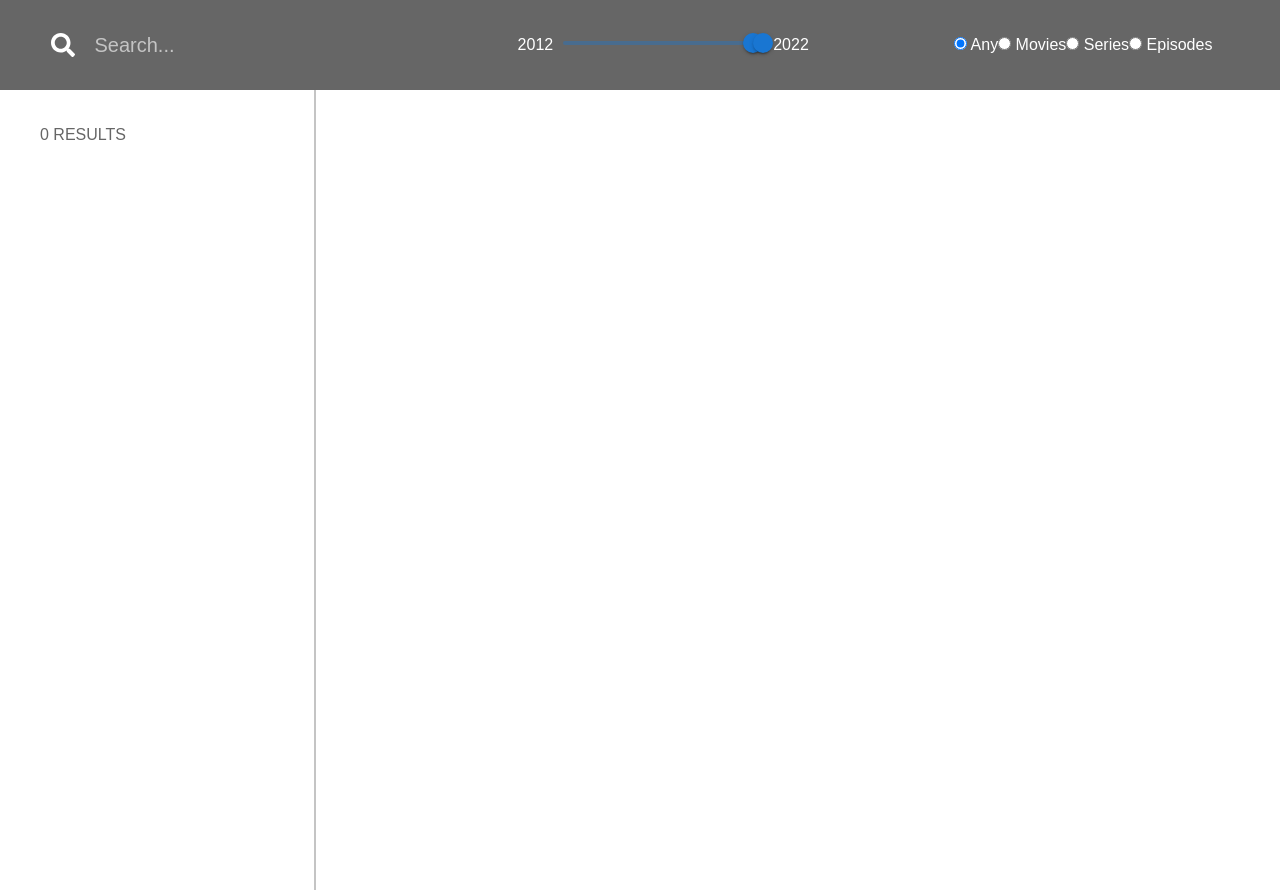
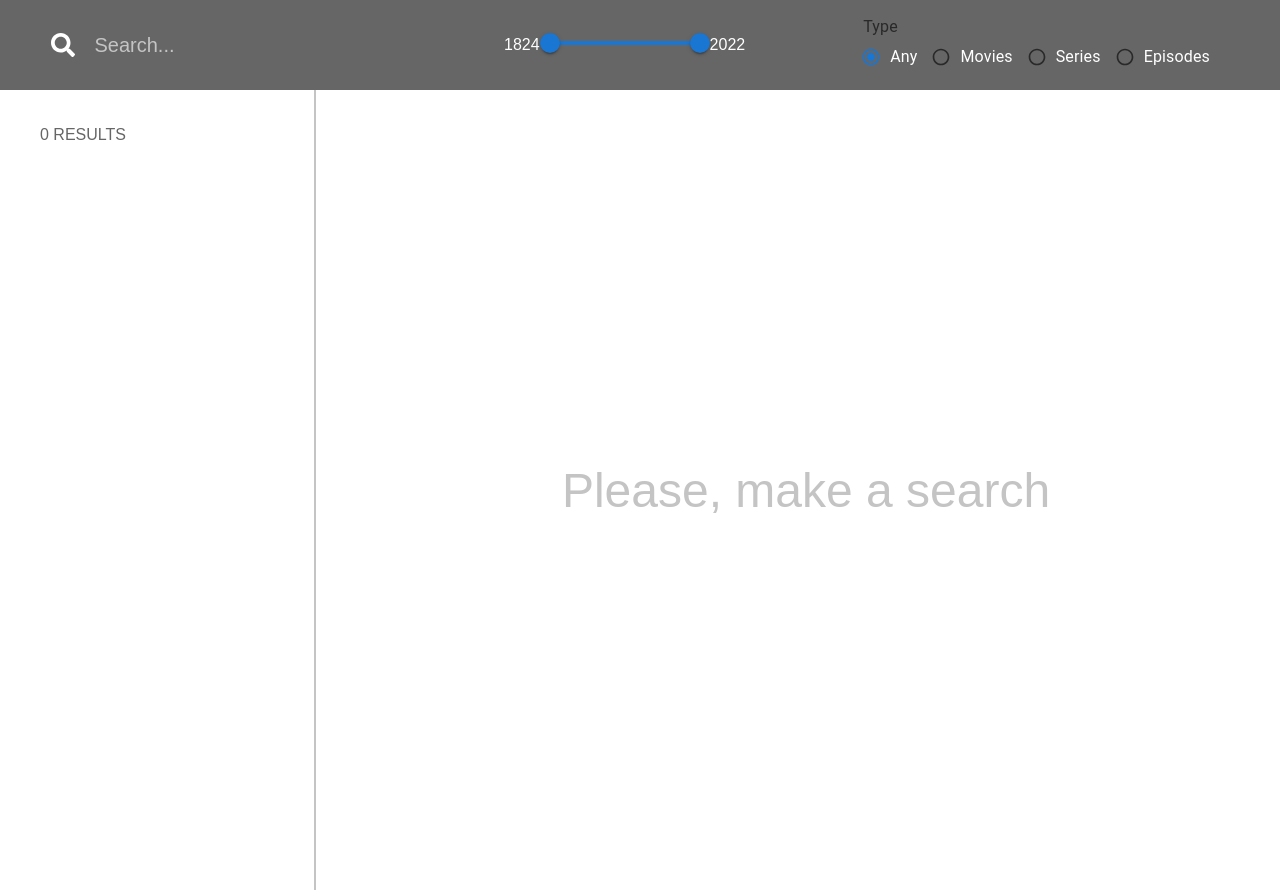
Before and after one commit to olimstv/omdb-movie-search, a React (Create React App) app: page / in a window 1280 px wide. Built offline with nearby package versions, Linux system fonts and the light colour scheme.

Commit message:
change radio buttons to material-ui components

```diff
--- a/src/App.css
+++ b/src/App.css
@@ -73,7 +73,7 @@ body {
   margin: auto 10px;
 }
 
-#showcase {
+#showcase{
   display: grid;
   grid-template-columns: 1fr 3fr;
   grid-template-areas:
@@ -123,6 +123,17 @@ body {
 .movie > div > p {
   color: var(--light-gray);
 }
-.movie-details {
+#movie-details {
   grid-area: details;
 }
+/* Movie details section*/
+#movie-details .message {
+  height: 100%;
+  display: flex;
+  justify-content: center;
+  align-items: center;
+  font-size: 3rem;
+  color: var(--light-gray);
+  text-align: center;
+  padding: 0 2rem;
+}
--- a/src/App.js
+++ b/src/App.js
@@ -8,7 +8,7 @@ import Showcase from './components/Showcase';
 const CURRENT_YEAR = new Date().getFullYear();
 const MIN_YEAR = 1824;
 const MAX_YEAR = CURRENT_YEAR;
-const DEFAULT_YEAR_RANGE_LENGTH = 10;
+// const DEFAULT_YEAR_RANGE_LENGTH = 10;
 const MIN_SEARCH_TERM_LENGTH = 3;
 const MOVIE_TYPE_TO_FILTER_VALUE = [
   { title: 'Any', filter: '' },
@@ -23,12 +23,12 @@ function App() {
   const movieType = MOVIE_TYPE_TO_FILTER_VALUE[movieTypeIndex];
   const [searchTerm, setSearchTerm] = useState('');
   const [yearSliderValue, setYearSliderValue] = useState([
-    CURRENT_YEAR - DEFAULT_YEAR_RANGE_LENGTH,
+    MIN_YEAR,
     CURRENT_YEAR
   ]);
   const [isPending, setIsPending] = useState(false);
-  const [message, setMessage] = useState();
-  const [selectedMovie, setSelectedMovie] = useState();
+  const [message, setMessage] = useState('Please, make a search');
+  const [selectedMovie, setSelectedMovie] = useState(undefined);
   // ---
   const [movieQueryMeta, setMovieQueryMeta] = useState();
   const [movieQueryResult, setMovieQueryResult] = useState([]);
@@ -42,7 +42,7 @@ function App() {
     fromYear = yearSliderValue[1];
     toYear = yearSliderValue[0];
   }
-  console.log(`From ${fromYear} to ${toYear}.`);
+  // console.log(`From ${fromYear} to ${toYear}.`);
 
 
 
@@ -71,10 +71,10 @@ function App() {
       setMessage(
         `I'm too lazy to start searching only for ${usableSearchTerm.length} letters (word should be at least ${MIN_SEARCH_TERM_LENGTH} letters long)`
       );
-      setMovieQueryResult({});
+      // setMovieQueryResult({});
       return;
     }
-    setMessage();
+    // setMessage();
 
     const newQueryMeta = queryMovies(
       fromYear,
@@ -88,6 +88,7 @@ function App() {
         if (data[0].Response) {
           setMessage(data[0].Error);
         } else {
+          setMessage('Please, select the movie to see the details')
           setMovieQueryResult(data);
         }
       })
@@ -104,16 +105,25 @@ function App() {
   };
 
   const handleMovieItemClick= async (movieId)=>{
-    const data = await selectedMovieDataFetch(movieId)
-    // console.log(data)
-    setSelectedMovie(data)
-    // console.log(`selectedMovie`, selectedMovie)
+    // console.log(`movieId: ${movieId}`)
+
+    if(selectedMovie === undefined || selectedMovie.imdbID !==movieId) {
+      // console.log('selectedMovie.imdbId: ',selectedMovie.imdbID)
+      // console.log('movieId: ',movieId)
+      let data;
+      data = await selectedMovieDataFetch(movieId);
+      // console.log(data)
+      setSelectedMovie(data)
+    } else {
+      return;
+    }
+return;
   }
 
   const enterKeyCheck = key => {
     return key.code === 'Enter';
   };
-
+  // console.log('app msg: ', message)
   return (
     <div>
       <Search
@@ -130,7 +140,7 @@ function App() {
         searchKeyPress={handleSearchEnterKeyPress}
       />
       {/* <p>{message}</p> */}
-      <Showcase movies={movieQueryResult} handleMovieItemClick={handleMovieItemClick} selectedMovieData={selectedMovie} />
+      <Showcase message={message} movies={movieQueryResult} handleMovieItemClick={handleMovieItemClick} selectedMovieData={selectedMovie} />
     </div>
   );
 }
--- a/src/components/Movie.js
+++ b/src/components/Movie.js
@@ -1,5 +1,5 @@
 const Movie = ({ movie, handleMovieItemClick }) => {
-  console.log(`movie: ${movie}`);
+  // console.log(`movie: ${movie}`);
   return (
     <div className={'movie-item'} onClick={()=>{handleMovieItemClick(movie.imdbID)}}>
       {movie && (
--- a/src/components/MovieDetails.js
+++ b/src/components/MovieDetails.js
@@ -1,16 +1,19 @@
 import React from 'react';
 
-const MovieDetails = ({selectedMovieData}) => {
-  // const {Title, Year, Rated, Genre} = selectedMovieData;
+const MovieDetails = ({message, selectedMovie}) => {
 
-  return <>
-          {selectedMovieData && (<div>
-        <p>{selectedMovieData.Title}</p>
-        <p>{selectedMovieData.Year}</p>
-        <p>{selectedMovieData.Rated}</p>
-        <p>{selectedMovieData.Genre}</p>
-      </div>)}
-  </>
+  // console.log('MovieDetails msg:', message)
+  return <div id='movie-details'>
+          {!selectedMovie ?
+              (
+                <span className='message'>{message}</span>
+              ) :
+              (
+                  <div className='movie-description'>
+                    <img src={selectedMovie.Poster} alt=""/>
+                  </div>
+              )}
+  </div>
 };
 
 export default MovieDetails;
--- a/src/components/Search.js
+++ b/src/components/Search.js
@@ -1,8 +1,11 @@
 import { FaSearch } from 'react-icons/fa';
-import YearsFilter from './YearsFilter';
-import TypeFilter from './TypeFilter';
 import Box from '@mui/material/Box';
 import Slider from '@mui/material/Slider';
+import Radio from '@mui/material/Radio';
+import RadioGroup from '@mui/material/RadioGroup';
+import FormControlLabel from '@mui/material/FormControlLabel';
+import FormControl from '@mui/material/FormControl';
+import FormLabel from '@mui/material/FormLabel';
 
 const Search = ({
   searchTerm,
@@ -31,9 +34,11 @@ const Search = ({
           />
         </div>
         <div id='filter'>
+
+          {/*Years Filter*/}
           <div className="years-filter">
             <span>{yearSliderValue[0]}</span>
-            <Box sx={{width: 200}}>
+            <Box sx={{width: 150}}>
               <Slider
                   getAriaLabel={() => 'Years'}
                   value={yearSliderValue}
@@ -50,12 +55,26 @@ const Search = ({
 
           </div>
 
-          <TypeFilter
-              MOVIE_TYPE_TO_FILTER_VALUE={MOVIE_TYPE_TO_FILTER_VALUE}
-              movieTypeIndex={movieTypeIndex}
-              handleMovieTypeChange={handleMovieTypeChange}
-              movieType={movieType}
-          />
+          {/* Type Filter */}
+
+          <FormControl>
+            <FormLabel id="">Type</FormLabel>
+            <RadioGroup row>
+              {MOVIE_TYPE_TO_FILTER_VALUE.map(({title, filter}, index)=>{
+                return (
+                    <FormControlLabel
+                        key={filter}
+                        value={filter}
+                        checked={movieTypeIndex === index}
+                        control={<Radio size='small' />}
+                        onChange={handleMovieTypeChange.bind(null, index)}
+                        label={title}
+                    />
+                )
+              })}
+            </RadioGroup>
+          </FormControl>
+
         </div>
       </div>
   );
--- a/src/components/Showcase.js
+++ b/src/components/Showcase.js
@@ -1,13 +1,12 @@
 import Movies from './Movies';
 import MovieDetails from './MovieDetails';
 
-const Showcase = ({ movies, handleMovieItemClick, selectedMovieData }) => {
-  // console.log('movies Showcase:', movies);
-  // console.log('movies Showcase qty:', movies.length);
+const Showcase = ({ message ,movies, handleMovieItemClick, selectedMovieData }) => {
+    // console.log('Showcase msg:', message)
   return (
     <div id='showcase'>
       {movies && <Movies movies={movies} handleMovieItemClick={handleMovieItemClick}/>}
-      <MovieDetails selectedMovieData={selectedMovieData}/>
+         <MovieDetails selectedMovie={selectedMovieData} message={message}/>
     </div>
   );
 };
--- a/src/components/TypeFilter.js
+++ /dev/null
@@ -1,28 +0,0 @@
-import React from 'react';
-
-const TypeFilter = ({
-  MOVIE_TYPE_TO_FILTER_VALUE,
-  movieTypeIndex,
-  movieType,
-  handleMovieTypeChange
-}) => {
-  return (
-    <div>
-      {MOVIE_TYPE_TO_FILTER_VALUE.map(({ title, filter }, index) => {
-        return (
-          <label key={filter}>
-            <input
-              type='radio'
-              value={filter}
-              checked={movieTypeIndex === index}
-              onChange={handleMovieTypeChange.bind(null, index)}
-            />{' '}
-            {title}
-          </label>
-        );
-      })}
-    </div>
-  );
-};
-
-export default TypeFilter;
--- a/src/components/YearsFilter.js
+++ /dev/null
@@ -1,28 +0,0 @@
-import React from 'react';
-import Box from "@mui/material/Box";
-import Slider from "@mui/material/Slider";
-
-const YearsFilter = ({
-                         MIN_YEAR, MAX_YEAR,
-                         handleYearSliderValueChange,
-                         yearSliderValue
-}) => {
-  return (
-    <div>
-        {/*<Box sx={{ width: 150 }}>*/}
-        {/*    <Slider*/}
-        {/*        getAriaLabel={() => 'Years'}*/}
-        {/*        value={yearSliderValue}*/}
-        {/*        onChange={(event, newValue) =>*/}
-        {/*            handleYearSliderValueChange(newValue)*/}
-        {/*        }*/}
-        {/*        valueLabelDisplay='auto'*/}
-        {/*        min={MIN_YEAR}*/}
-        {/*        max={MAX_YEAR}*/}
-        {/*    />*/}
-        {/*</Box>*/}
-    </div>
-  );
-};
-
-export default YearsFilter;
```
